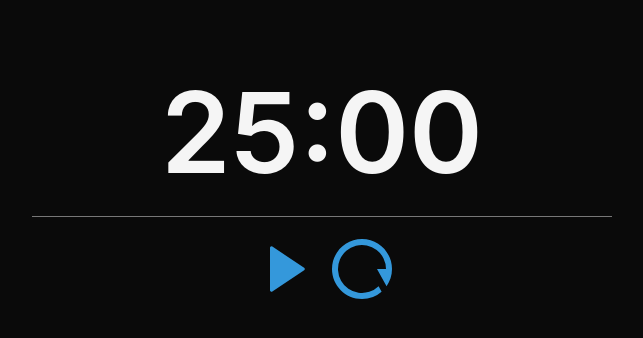
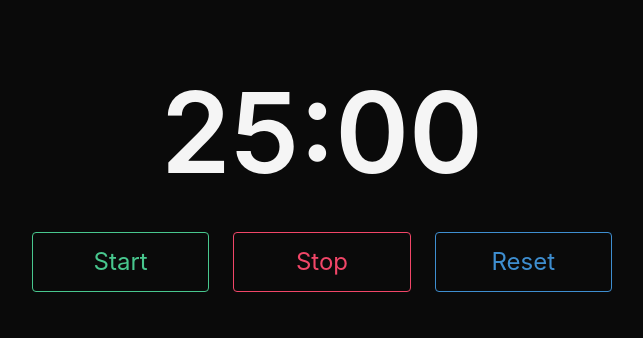
Before and after one commit to treelym/tomato-timer, a Next.js app: page / in a window 1280 px wide. Shown: the top 338 px of the page, without its empty margins (318-961 px from the left). Built offline with nearby package versions, Linux system fonts and the light colour scheme.

Commit message:
Refactor Buttons into their own component

```diff
--- a/src/components/Timer/Timer.tsx
+++ b/src/components/Timer/Timer.tsx
@@ -5,40 +5,34 @@ interface TimerProps {
   secondsLeft?: number;
 }
 
-interface IconProps {
-  pathShape: string;
-  testId: string;
+enum ButtonColors {
+  BLACK = 'black',
+  DANGER = 'danger',
+  DARK = 'dark',
+  GHOST = 'ghost',
+  INFO = 'info',
+  LIGHT = 'light',
+  LINK = 'link',
+  PRIMARY = 'primary',
+  SUCCESS = 'success',
+  TEXT = 'text',
+  WARNING = 'warning',
+  WHITE = 'white'
 }
 
-const Icon = ({ pathShape, testId }: IconProps): JSX.Element => {
-  const fillColor = '#3498db';
-  return (
-    <svg xmlns='http://www.w3.org/2000/svg' viewBox='0 0 24 24' width='72' height='72' data-testid={testId}>
-      <path fill='none' d='M0 0h24v24H0z' />
-      <path fill={fillColor} d={pathShape} />
-    </svg>
-  );
-};
+interface ButtonProps {
+  color: ButtonColors;
+  onClick: () => void;
+  text: string;
+}
 
-const PlayIcon = (): JSX.Element => (
-  <Icon
-    pathShape='M19.376 12.416L8.777 19.482A.5.5 0 0 1 8 19.066V4.934a.5.5 0 0 1 .777-.416l10.599 7.066a.5.5 0 0 1 0 .832z'
-    testId='play-button'
-  />
-);
-
-const PauseIcon = (): JSX.Element => (
-  <Icon
-    pathShape='M6 5h2v14H6V5zm10 0h2v14h-2V5z'
-    testId='play-pause-button'
-  />
-);
-
-const ResetIcon = (): JSX.Element => (
-  <Icon
-    pathShape='M18.537 19.567A9.961 9.961 0 0 1 12 22C6.477 22 2 17.523 2 12S6.477 2 12 2s10 4.477 10 10c0 2.136-.67 4.116-1.81 5.74L17 12h3a8 8 0 1 0-2.46 5.772l.997 1.795z'
-    testId='reset-button'
-  />
+const Button = ({ color, onClick, text }: ButtonProps): JSX.Element => (
+  <button
+    className={`button is-${color} is-outlined is-large is-fullwidth`}
+    onClick={onClick}
+  >
+    {text}
+  </button>
 );
 
 const Timer = ({ minutesLeft = 25, secondsLeft = 0 }: TimerProps): JSX.Element => {
@@ -104,12 +98,17 @@ const Timer = ({ minutesLeft = 25, secondsLeft = 0 }: TimerProps): JSX.Element =
             <div className='timer-text'>
               <h2 className='timer-heading has-text-light has-text-weight-semibold'>{formatTime(minutes, seconds)}</h2>
               <div className='timer-controls'>
-                <span className='timer-control timer-play-pause' onClick={intervalId ? handleStopTimer : handleStartTimer}>
-                  {intervalId ? <PauseIcon /> : <PlayIcon />}
-                </span>
-                <span className='timer-control timer-reset ml-2' onClick={handleResetTimer}>
-                  <ResetIcon />
-                </span>
+                <div className='columns'>
+                  <div className='column'>
+                    <Button color={ButtonColors.SUCCESS} onClick={handleStartTimer} text='Start' />
+                  </div>
+                  <div className='column'>
+                    <Button color={ButtonColors.DANGER} onClick={handleStopTimer} text='Stop' />
+                  </div>
+                  <div className='column'>
+                    <Button color={ButtonColors.INFO} onClick={handleResetTimer} text='Reset' />
+                  </div>
+                </div>
               </div>
             </div>
           </div>
--- a/src/styles/globals.css
+++ b/src/styles/globals.css
@@ -4,7 +4,6 @@
 
 .timer-heading {
   font-size: 7rem !important;
-  border-bottom: 1px solid #777;
   margin-bottom: 1rem;
 }
 
```
